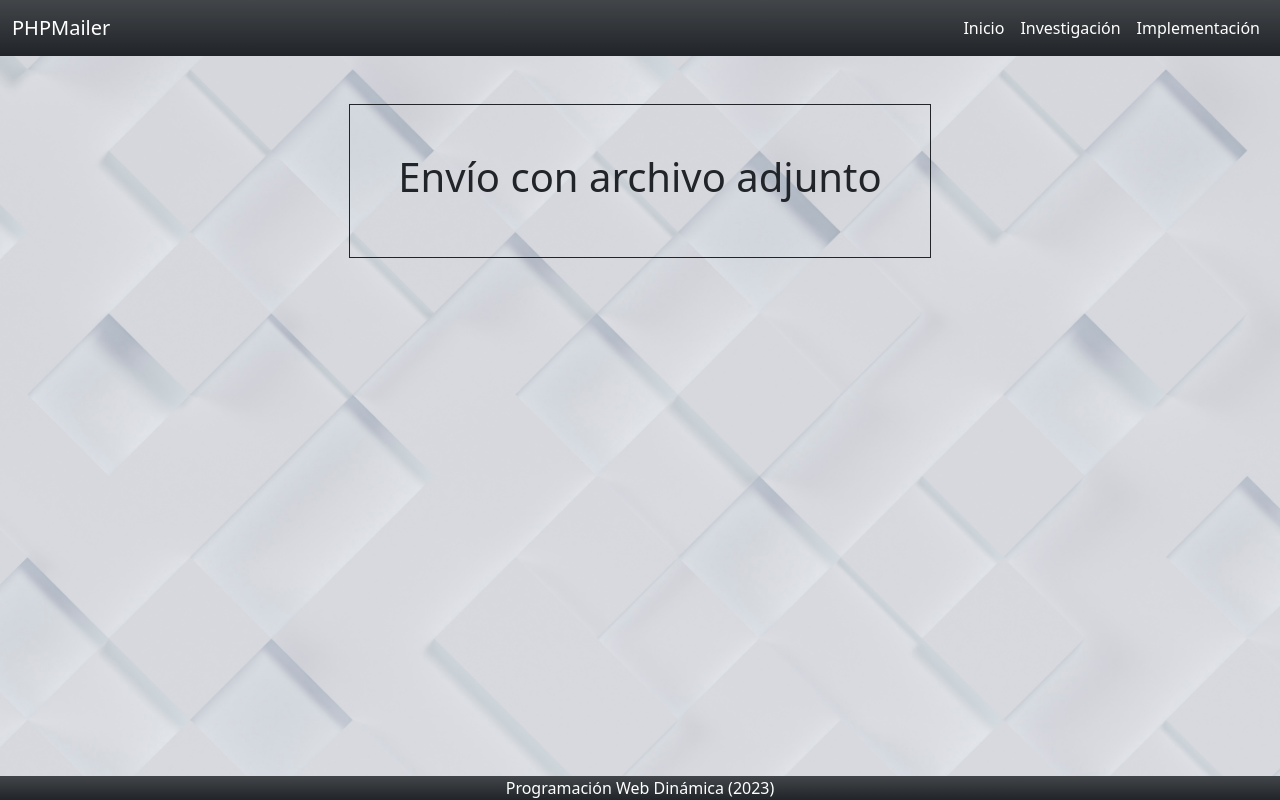
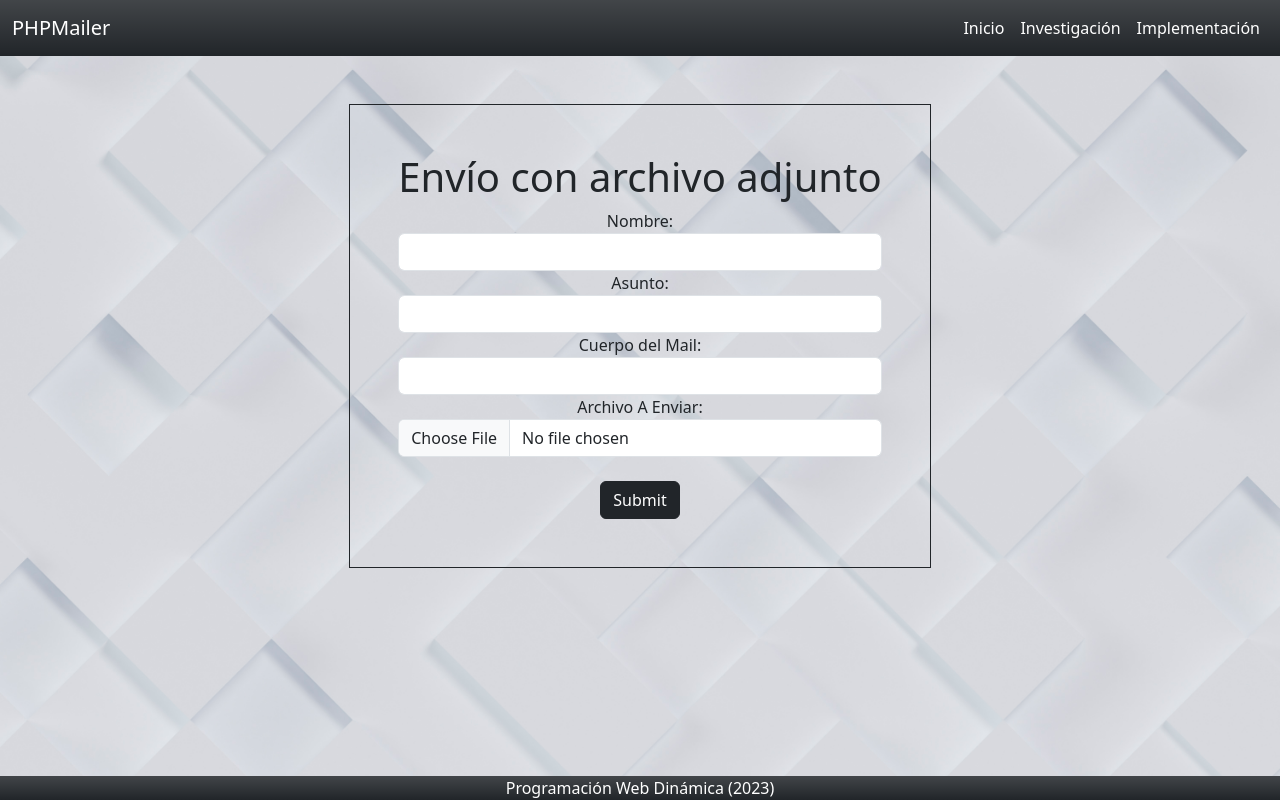
Before and after one commit to ELHACHESALTA/PWD-PHPMailer, a PHP site: page /vista/paginas/implementacionAdjunto.php in a window 1280 px wide. Run offline with PHP 8.4, Linux system fonts and the light colour scheme; some libraries are stand-ins or nearby versions.

Commit message:
Se implementa la funcionalidad de enviar un correo con un archivo adjunto, modificando los archivos correspondientes: ControlImplementacionAdjunto.php, accionImplementacionAdjunto.php e ImplementacionAdjunto.php. Tambien se modifica el archivo funciones.php para encapsular el envio de archivos

```diff
--- a/util/funciones.php
+++ b/util/funciones.php
@@ -9,6 +9,11 @@
                 $_AAux = $_GET;
             }
         }
+        // bloque agregado
+        if (!empty($_FILES)){
+            array_push($_AAux, $_FILES);
+        }
+        // fin de bloque agregado
         if (count($_AAux)) {
             foreach ($_AAux as $indice => $valor) {
                 if ($valor == "") {
--- a/vista/paginas/implementacionAdjunto.php
+++ b/vista/paginas/implementacionAdjunto.php
@@ -4,7 +4,53 @@
 ?>
 
 <h1>Envío con archivo adjunto</h1>
-
+<div>
+    <form action="../accion/accionImplementacionAdjunto.php" method="post" enctype="multipart/form-data" class="needs-validation" novalidate>
+        <div class="form-group">
+            <label for="nombre">Nombre:</label>
+            <input type="text" id="nombre" name="nombre" class="form-control" required pattern="^[a-zA-Z][a-zA-Z\s]*$">
+            <div class="valid-feedback">
+                Correcto.
+            </div>
+            <div class="invalid-feedback">
+                Ingrese su nombre.
+            </div>
+        </div>
+        <div class="form-group">
+            <label for="asunto">Asunto:</label>
+            <input type="text" id="asunto" name="asunto" class="form-control" required pattern="^[a-zA-Z][\w\s]*$">
+            <div class="valid-feedback">
+                Correcto.
+            </div>
+            <div class="invalid-feedback">
+                Ingrese el asunto del correo a enviar.
+            </div>
+        </div>
+        <div class="form-group">
+            <label for="cuerpo">Cuerpo del Mail:</label>
+            <input type="text" id="cuerpo" name="cuerpo" class="form-control" required pattern="^[a-zA-Z][a-zA-Z0-9\s]*$">
+            <div class="valid-feedback">
+                Correcto.
+            </div>
+            <div class="invalid-feedback">
+                Ingrese el cuerpo del correo.
+            </div>
+        </div>
+        <div class="form-group">
+            <label for="archivoAdjunto">Archivo A Enviar:</label>
+            <input type="file" id="archivoAdjunto" name="archivoAdjunto" class="form-control" required>
+            <div class="valid-feedback">
+                Correcto.
+            </div>
+            <div class="invalid-feedback">
+                Adjunte algún archivo.
+            </div>
+        </div>
+        <br>
+        <input type="submit" class="btn btn-dark">
+    </form>
+    <script src="../js/function.js"></script>
+</div>
 <?php
     include_once("../estructura/pie.php");
 ?>
```
Also changed, not shown: control/ControlImplementacionAdjunto.php (+53 -0 lines), vista/accion/accionImplementacionAdjunto.php (+17 -0 lines), 2 other files.
